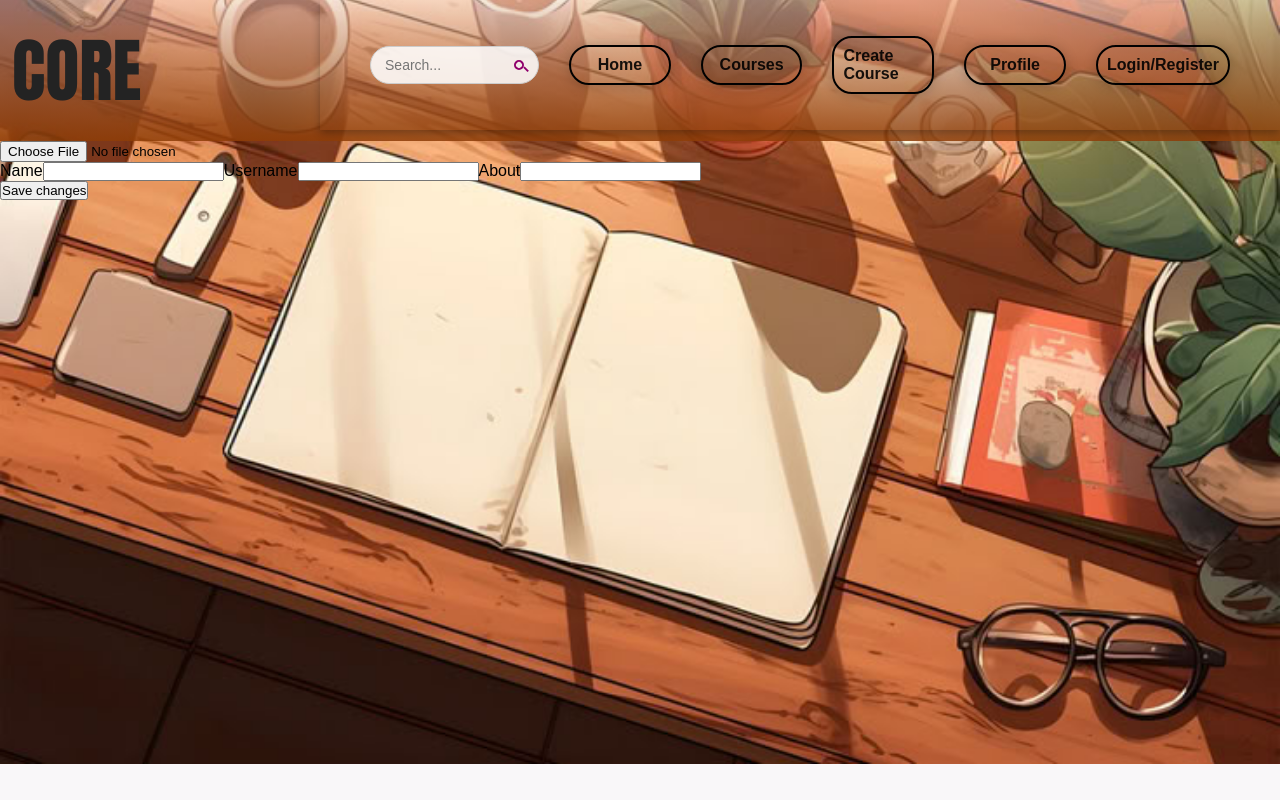
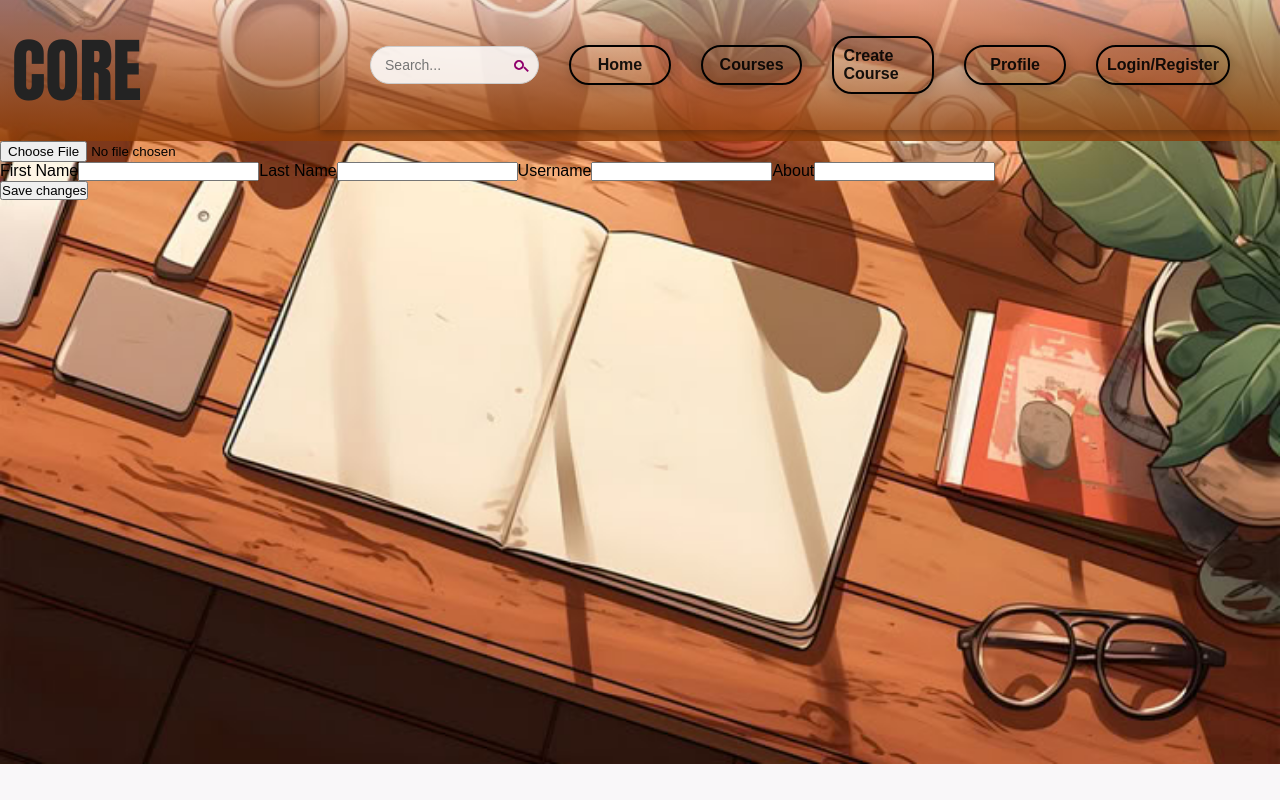
Before and after one commit to 23-kartikey/course-distributor, a React (Vite) app in the folder course-distributor-frontend/: page /edit-profile in a window 1280 px wide. Built offline with nearby package versions, Linux system fonts and the light colour scheme; no server answers.

Commit message:
feat: add new type to edit profile methods and states

```diff
--- a/course-distributor-frontend/src/pages/EditProfile.tsx
+++ b/course-distributor-frontend/src/pages/EditProfile.tsx
@@ -1,6 +1,6 @@
 import { useEffect, useState } from "react";
-import type { UserProfileType } from "../types/user";
-import { editUserProfile, getUserProfile } from "../services/UserService";
+import type { EditProfileType, UserProfileType } from "../types/user";
+import { editUserProfile, getEditUserProfile, getUserProfile } from "../services/UserService";
 import { checkUsername } from "../services/AuthService";
 import { useNavigate } from "react-router-dom";
 
@@ -10,13 +10,12 @@ const EditProfile = () => {
 
     const [valid, setValid]=useState(true);
 
-    const [profile, setProfile] = useState<UserProfileType>(
+    const [profile, setProfile] = useState<EditProfileType>(
         {
-            name: "",
+            firstName: "",
+            lastName: "",
             username: "",
-            about: "",
-            profilePictureUrl: ""
-        }
+            about: ""        }
     );
 
     const [profilePhoto, setProfilePhoto] = useState<File | null>(null);
@@ -40,16 +39,15 @@ const EditProfile = () => {
         const editProfile = async() => {
             try{
                 const formData = new FormData();
-                formData.append("name", profile.name);
+                formData.append("firstName", profile.firstName);
+                formData.append("lastName", profile.lastName);
                 formData.append("username", profile.username);
                 formData.append("about", profile.about);
                 if(profilePhoto){
-                    formData.append("profilePhoto", profilePhoto);
+                    formData.append("profilePicture", profilePhoto);
                 }
 
                 const response = await editUserProfile(formData);
-
-                setProfile(response);
 
                 navigate("/profile-user");
 
@@ -59,6 +57,8 @@ const EditProfile = () => {
                 console.log("Error while saving information: ", error);
             }
         }
+
+        editProfile();
 
     }
 
@@ -84,9 +84,13 @@ const EditProfile = () => {
 
         const fetchInfo = async() => {
             try{
-                const response = await getUserProfile();
-                setProfile(response);
-                localStorage.setItem("username", response.username);
+                const response = await getEditUserProfile();
+                setProfile({
+            firstName: response.firstName,
+            lastName: response.lastName,
+            username: response.username,
+            about: response.about
+        });
             }
             catch(error){
                 console.log("Error while loading profile info: ", error);
@@ -115,8 +119,10 @@ const EditProfile = () => {
                      />
                 </div>
                 <div>
-                    <label>Name</label>
-                    <input name="name" value={profile.name} onChange={handleChange} />
+                    <label>First Name</label>
+                    <input name="firstName" value={profile.firstName} onChange={handleChange} />
+                    <label>Last Name</label>
+                    <input name="lastName" value={profile.lastName} onChange={handleChange} />
 
                     <label>Username</label>
                     <input name = "username" value={profile.username} onChange={handleChange} />
```
